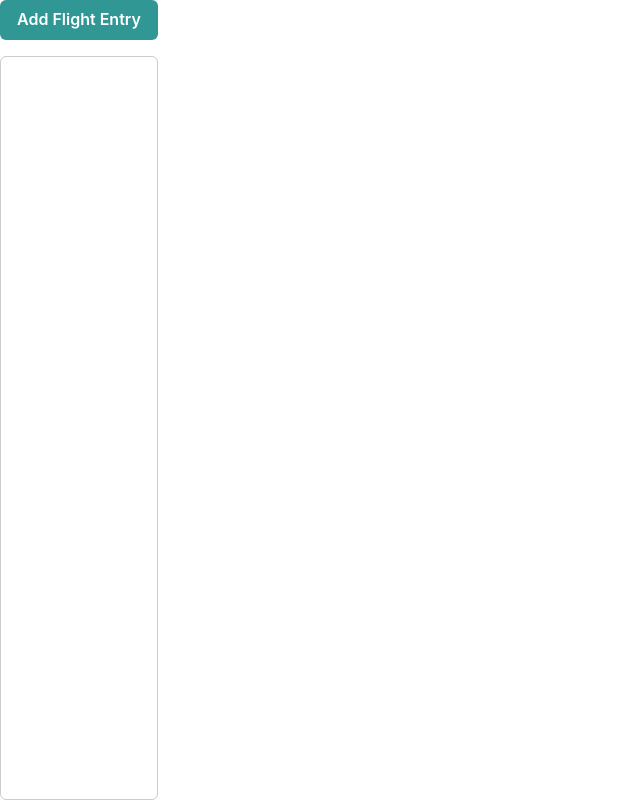
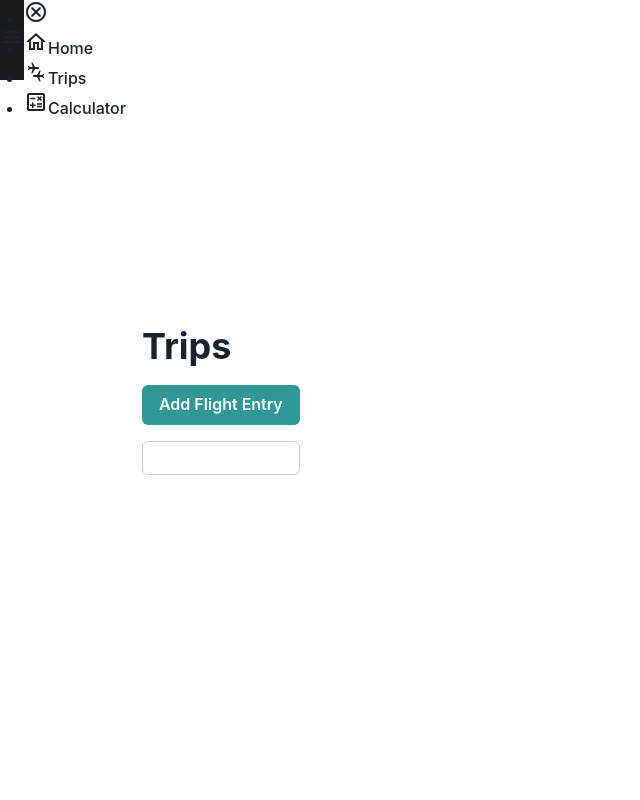
Before and after one commit to llamaonthefence/Flight-carbon-tracker-working, a React (Vite) app: page /trips in a window 1280 px wide. Shown: the whole page, without its empty margins (0-640 px from the left). Built offline with nearby package versions, Linux system fonts and the light colour scheme.

Commit message:
sidebar-RUD-buttons

```diff
--- a/src/App.jsx
+++ b/src/App.jsx
@@ -1,51 +1,53 @@
 // import "./App.css";
-import { Route, Routes } from "react-router-dom";
-import { ChakraProvider, Button, Flex, Box } from "@chakra-ui/react";
-import FormModal from "./components/FormModal";
+import { BrowserRouter as Router, Route, Routes } from "react-router-dom";
+import { ChakraProvider, Flex, Box } from "@chakra-ui/react";
+// import FormModal from "./components/FormModal";
 import { useState } from "react";
-import FlightEntry from "./components/FlightEntry";
+// import FlightEntry from "./components/FlightEntry";
+// import AddTripsButton from "./components/AddTripsButton";
+// import FlightEntriesList from "./components/FlightEntriesList";
+import LeftBar from "./components/LeftBar";
+import Trips from "./Pages/Trips";
+import Home from "./Pages/Home";
+import Calculator from "./Pages/Calculator";
+import { FlightEntriesProvider } from "./contexts/FlightEntriesContext";
+
 
 function App() {
 
-  const [isModalOpen, setIsModalOpen] = useState(false);
-  const [flightEntries, setFlightEntries] = useState([]);
+  // const [flightEntries, setFlightEntries] = useState([]);
 
-  const openModal = () => {
-    setIsModalOpen(true);
-  };
+  // const openModal = () => {
+  //   setIsModalOpen(true);
+  // };
 
-  const closeModal = () => {
-    setIsModalOpen(false);
-  };
+  // const closeModal = () => {
+  //   setIsModalOpen(false);
+  // };
 
-  const handleFormSubmit = (formData) => {
-    setFlightEntries([...flightEntries, formData]);
-    closeModal(); //FormModal closes after submission
-  }
+  //  const handleAddFlight = (formData) => {
+  //    setFlightEntries([...flightEntries, formData]);
+  // //   closeModal(); //FormModal closes after submission
+  //  }
 
 
   return (
     <ChakraProvider>
+      <Flex>
+      <LeftBar />
+      <Box ml="0px" flex="1">
        <Flex direction="column" align="center" justify="center" minHeight="100vh">
-        <Button colorScheme='teal' onClick={openModal}>Add Flight Entry</Button>
-
-        <Box
-        mt="4"
-        width="100%"
-        maxWidth="1280px"
-        flex="1"
-        overflowY="auto"
-        p={4}
-        border="1px solid #ccc"
-        borderRadius="md"
-        >
-          {flightEntries.map((entry, index) => (
-            <FlightEntry key={index} entry={entry}/>
-          ))}
-        </Box>
-
+        {/* <AddTripsButton onAddFlight={handleAddFlight} />
+        <FlightEntriesList flightEntries={flightEntries} />  */}
+        <Routes>
+          <Route path="/home" element={<Home />} />
+          <Route path="/trips" element={<FlightEntriesProvider><Trips /></FlightEntriesProvider>}/>
+          <Route path="/calculator" element={<Calculator />}/>
+        </Routes>
       </Flex>
-      <FormModal isOpen={isModalOpen} onClose={closeModal} onSubmit={handleFormSubmit}/>
+      </Box>
+      {/* <FormModal isOpen={isModalOpen} onClose={closeModal} onSubmit={handleFormSubmit}/> */}
+      </Flex>
     </ChakraProvider>
   );
 }
--- /dev/null
+++ b/src/Pages/Calculator.jsx
@@ -0,0 +1,12 @@
+
+
+const Calculator = () => {
+  return (
+    <div>
+      <h1>Carbon Calculator</h1>
+      <p>Calculate your carbon footprint here.</p>
+    </div>
+  );
+};
+
+export default Calculator;
--- /dev/null
+++ b/src/Pages/Home.jsx
@@ -0,0 +1,11 @@
+
+const Home = () => {
+  return (
+    <div>
+      <h1>Home</h1>
+      <p>Welcome.</p>
+    </div>
+  );
+};
+
+export default Home;
--- /dev/null
+++ b/src/Pages/Trips.jsx
@@ -0,0 +1,27 @@
+
+import { useState } from 'react';
+import { Flex, Box, Button, Heading } from "@chakra-ui/react";
+import AddTripsButton from '../components/AddTripsButton';
+import FlightEntriesList from '../components/FlightEntriesList';
+
+const Trips = () => {
+  const [flightEntries, setFlightEntries] = useState([]);
+
+  const handleAddFlight = (formData) => {
+    setFlightEntries([...flightEntries, formData]);
+  };
+
+  return (
+    <Flex direction="column" align="top" justify="center" minHeight="100vh" p={4}>
+      <Heading mb={4}>Trips</Heading>
+    <Box>
+      <AddTripsButton onAddFlight={handleAddFlight} />
+    </Box>
+    <Box>
+      <FlightEntriesList flightEntries={flightEntries} />
+      </Box>
+    </Flex>
+  );
+};
+
+export default Trips;
--- a/src/components/AddTripsButton.jsx
+++ b/src/components/AddTripsButton.jsx
@@ -19,6 +19,11 @@ const AddTripsButton = ({ onAddFlight }) => {
     closeModal();
   };
 
+//     const handleFormSubmit = (formData) => {
+//     setFlightEntries([...flightEntries, formData]);
+//     closeModal(); //FormModal closes after submission
+//   }
+
   return (
     <>
       <Button colorScheme='teal' onClick={openModal}>Add Flight Entry</Button>
--- a/src/components/FlightEntry.jsx
+++ b/src/components/FlightEntry.jsx
@@ -1,5 +1,8 @@
-import { Box, Heading, Text } from "@chakra-ui/react";
+import { Flex, Box, HStack, Heading, Text, Spacer, Button } from "@chakra-ui/react";
 import PropTypes from "prop-types";
+import RemoveRedEyeOutlinedIcon from '@mui/icons-material/RemoveRedEyeOutlined';
+import EditOutlinedIcon from '@mui/icons-material/EditOutlined';
+import DeleteForeverOutlinedIcon from '@mui/icons-material/DeleteForeverOutlined';
 
 
 function FlightEntry({ entry }) {
@@ -15,13 +18,26 @@ function FlightEntry({ entry }) {
     } = entry;
 
     return (
-      <Box borderWidth="1px" borderRadius="lg" p="4" my="2">
+      <Box borderWidth="1px" borderRadius="lg" p="10" my="6" width="100%">
+        <Flex justify="space-between">
+        <Box>
         <Heading as="h3" size="md">
           {entryTitle}
         </Heading>
         <Text>Departure: {departureCity}, {departureCountry} - {departureAirport}</Text>
         <Text>Destination: {destinationCity}, {destinationCountry} - {destinationAirport}</Text>
         <Text>Carbon Estimate (kg): {carbonKg}</Text>
+        </Box>
+
+        <Box ml="12">
+        <HStack mt="4" spacing="4">
+            <Spacer />
+            <Button rightIcon={<RemoveRedEyeOutlinedIcon />} borderRadius="full" colorScheme="teal" iconSpacing="0"/>
+            <Button rightIcon={<EditOutlinedIcon />} borderRadius="full"colorScheme="teal" iconSpacing="0"/>
+            <Button rightIcon={<DeleteForeverOutlinedIcon />} borderRadius="full" colorScheme="teal" iconSpacing="0"/>
+        </HStack>
+        </Box>
+        </Flex>
       </Box>
     );
   }
@@ -45,3 +61,6 @@ function FlightEntry({ entry }) {
 
 
   export default FlightEntry;
+
+
+  // https://stackoverflow.com/questions/76496688/error-coming-in-ui-but-response-coming-correct-in-console
--- a/src/components/LeftBar.jsx
+++ b/src/components/LeftBar.jsx
@@ -1,23 +1,58 @@
-import "../App.css";
+import React, {useState} from 'react';
+import './leftbar.css';
 import {LeftBarData} from './LeftBarData'
+import { Link } from 'react-router-dom';
+import MenuOutlinedIcon from '@mui/icons-material/MenuOutlined';
+import CancelOutlinedIcon from '@mui/icons-material/CancelOutlined';
 
-function LeftBar() {
+function LeftBarComponent () {
+    const [sideBar, setSideBar] = useState(false);
+
+    const showSideBar = () => setSideBar(!sideBar)
+
     return (
-        <div className="leftBar">
-            <ul className="leftBarList">
-            {LeftBarData.map((val,key) =>{
+        <>
+        <div className="navBar">
+            <Link to="#" className='menu-bars'>
+                <MenuOutlinedIcon onClick={showSideBar}/>
+            </Link>
+        </div>
+        <nav className={sideBar ? 'nav-menu active' : 'nav-menu'}>
+            <ul className="nav-menu-items">
+            <li className='navbar-toggle'>
+                <Link to="#" className='menu-bars'>
+                    <CancelOutlinedIcon />
+                </Link>
+                </li>
+
+                {LeftBarData.map((item, index) => {
+                    return (
+                        <li key={index} className={item.cName}>
+                           <Link to={item.link}>
+                            {item.icon}
+                            <span>{item.title}</span>
+                            </Link>
+                        </li>
+                    )
+                })}
+
+            </ul>
+        </nav>
+            {/* {LeftBarData.map((val,key) =>{
                 return (
                 <li key={key}
                 className="navrow"
-                id={window.location.pathname == val.link ? "active" : ""}
-                onClick={() => {window.location.pathname=val.link}}>
+                id={window.location.pathname == val.link ? "active" : ""}>
                     <div id="navicon">{val.icon}</div>
                     <div id="navtitle">{val.title}</div>
                 </li>)
-            })}
-            </ul>
-        </div>
+            })} */}
+
+        </>
     )
 }
 
-export default LeftBar;
+// const LeftBar = React.memo(LeftBarComponent);
+// LeftBar.displayName = 'LeftBar';
+
+export default LeftBarComponent;
--- a/src/components/LeftBarData.jsx
+++ b/src/components/LeftBarData.jsx
@@ -7,19 +7,22 @@ export const LeftBarData = [
     {
         title: "Home",
         icon: <HomeOutlinedIcon />,
-        link: "/home"
+        link: "/home",
+        cName: "nav-text"
     },
 
     {
         title: "Trips",
         icon: <ConnectingAirportsOutlinedIcon />,
-        link: "/trips"
+        link: "/trips",
+        cName: "nav-text"
     },
 
     {
         title: "Calculator",
         icon: <CalculateOutlinedIcon />,
-        link: "/calculator"
+        link: "/calculator",
+        cName: "nav-text"
     },
 
 ]
--- /dev/null
+++ b/src/components/leftbar.css
@@ -0,0 +1,84 @@
+.navBar {
+    height: 80px;
+    background-color: rgb(27, 27, 28);
+    display: flex;
+    justify-content: start;
+    align-items: center;
+  }
+
+.menu-bars {
+  margin-left: 2 rem;
+  font-size: 2 rem;
+  background: none;
+}
+
+ /* .nav-menu {
+  background-color: rgb(27, 27, 28);
+  width: 250px;
+  height: 100vh;
+  display: flex;
+  justify-content: center;
+  position: fixed;
+  top: 0;
+  left: -100%;
+  transition: 350ms;
+} */ */
+
+.nav-menu.active {
+  left: 0;
+  transition: 850ms
+} */
+
+
+ .nav-menu-items {
+  margin-top: 60px;
+  /* display: flex;  */
+  /* justify-content: start; */
+  /* align-items: center; */
+  padding: 8px 0px 8px 16px;
+  list-style: none;
+  height: 20px;
+ }
+
+
+ /* .leftBarList {
+    height: auto;
+    width: 100%;
+    padding: 0;
+    margin-top: 80%;
+  }
+
+  .leftBarList .navrow {
+    width: 100%;
+    height: 60px;
+    border: 1px solid black;
+    list-style-type: none;
+    margin: 0%;
+    display: flex;
+    flex-direction: row;
+    color: white;
+    justify-content: center;
+    align-items: center;
+    font-family: 'Trebuchet MS', 'Lucida Sans Unicode', 'Lucida Grande', 'Lucida Sans', Arial, sans-serif;
+  }
+
+  .leftBarList .navrow:hover {
+    cursor: pointer;
+    background-color: rgb(7, 7, 7);
+  }
+
+  .leftBarList #active {
+    background-color: rgb(7, 7, 7);
+  }
+
+  .navrow #navicon {
+    flex: 30%;
+    display: grid;
+    place-items: center;
+  }
+
+  .navrow #navtitle {
+    flex: 70%;
+  } */
+
+   */
--- /dev/null
+++ b/src/contexts/FlightEntriesContext.jsx
@@ -0,0 +1,18 @@
+import { createContext, useState } from "react";
+
+export const FlightEntriesContext = createContext();
+
+
+export const FlightEntriesProvider = ({children}) => {
+    const [flightEntries, setFlightEntries] = useState([]);
+
+    const addFlightEntry = (newEntry) => {
+        setFlightEntries([...flightEntries, newEntry])
+    }
+
+    return (
+        <FlightEntriesContext.Provider value={{flightEntries, addFlightEntry}}>
+            {children}
+        </FlightEntriesContext.Provider>
+    )
+}
```
Also changed, not shown: src/App.css (+0 -46 lines), src/contexts/useFlightEntries.jsx (added, +9 -0 lines).
